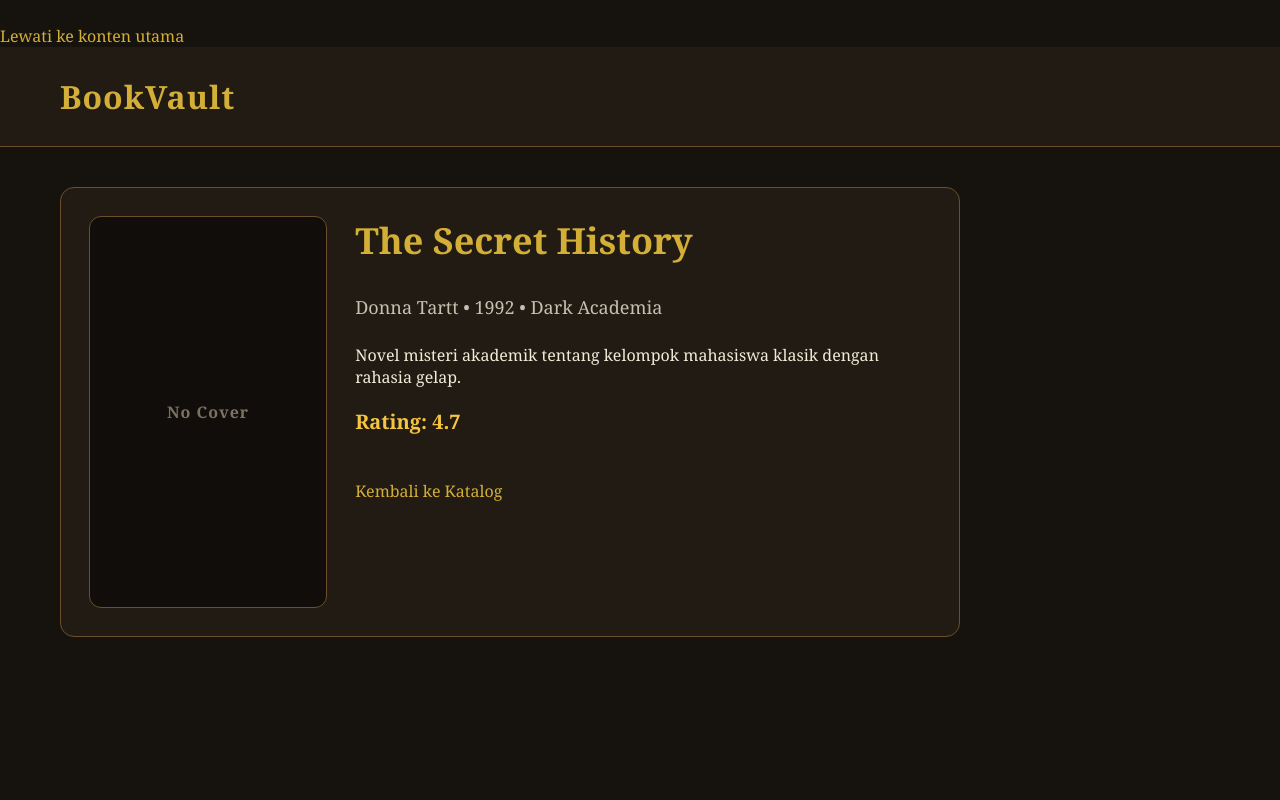
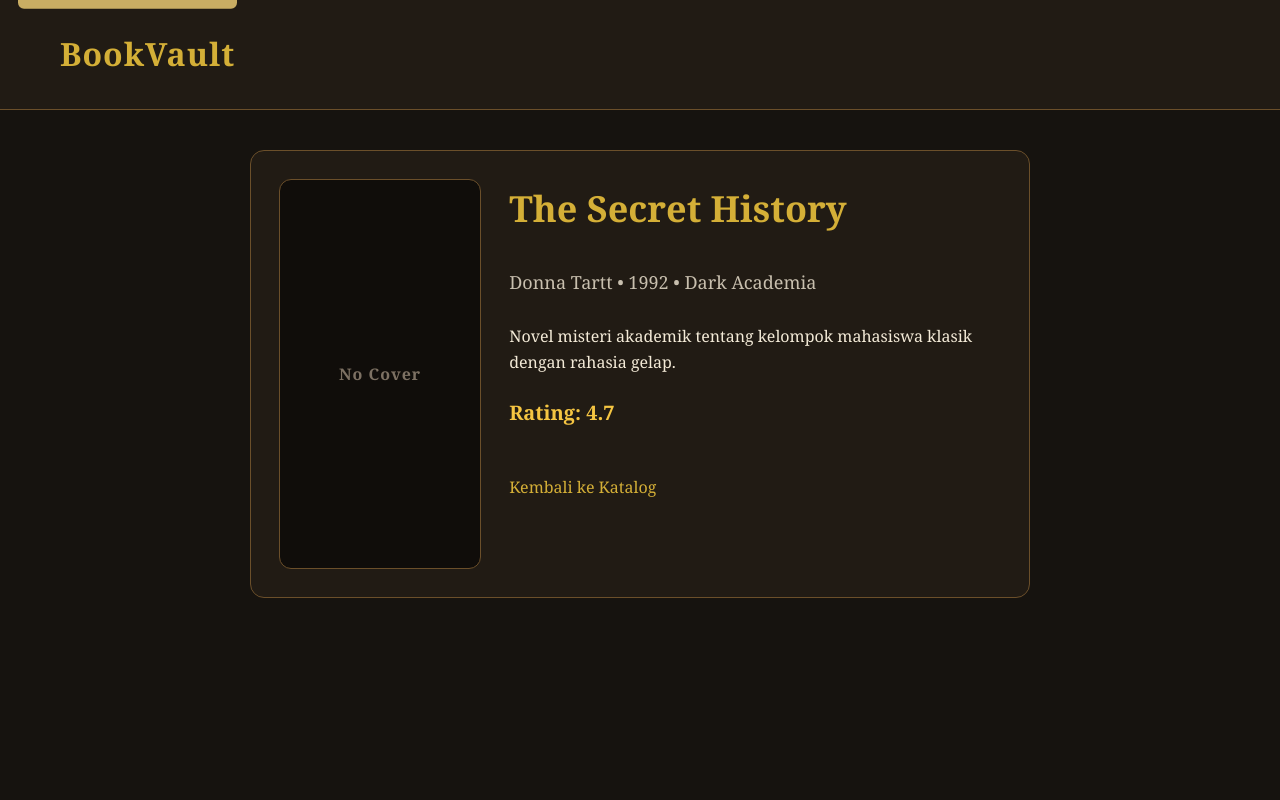
Before and after one commit to panjiaryasoma/bookvault-flask, a Flask app: page /book/1 in a window 1280 px wide. Run offline with Flask 3, Linux system fonts and the light colour scheme; data comes from the database, SQL or seed files in the repository.

Commit message:
Add shared BookVault design tokens

```diff
--- a/static/css/base.css
+++ b/static/css/base.css
@@ -1,22 +1,86 @@
+:root {
+    --canvas: #14110d;
+    --canvas-deep: #0f0d0a;
+    --surface: #1e1912;
+    --surface-raised: #262016;
+    --border: #463a27;
+    --border-soft: rgba(180, 154, 91, 0.22);
+    --text-primary: #f2eadb;
+    --text-secondary: #c8bca8;
+    --text-tertiary: #8f8373;
+    --accent: #c9ad63;
+    --accent-hover: #e0c878;
+    --success: #98b083;
+    --warning: #d0a45f;
+    --danger: #b8756d;
+    --radius-sm: 6px;
+    --radius-md: 12px;
+    --shell: 1180px;
+}
+
+* {
+    box-sizing: border-box;
+}
+
+html {
+    min-height: 100%;
+    scroll-behavior: smooth;
+}
+
 body {
-    font-family: Georgia, serif;
-    background: #16130f;
-    color: #f3ead7;
+    min-height: 100%;
     margin: 0;
     padding: 0;
+    background:
+        radial-gradient(circle at 18% 0%, rgba(201, 173, 99, 0.08), transparent 30%),
+        linear-gradient(180deg, var(--canvas), var(--canvas-deep));
+    color: var(--text-primary);
+    font-family: Inter, ui-sans-serif, system-ui, -apple-system, BlinkMacSystemFont, "Segoe UI", sans-serif;
+    line-height: 1.65;
 }
 
 a {
-    color: #d4af37;
+    color: var(--accent);
     text-decoration: none;
+    text-underline-offset: 4px;
 }
 
 a:hover {
-    opacity: 0.85;
+    color: var(--accent-hover);
+}
+
+button,
+input,
+select,
+textarea {
+    font: inherit;
+}
+
+button {
+    cursor: pointer;
 }
 
 .container {
-    padding: 35px 60px;
+    width: min(var(--shell), calc(100% - 40px));
+    margin: 0 auto;
+    padding: 40px 0 56px;
+}
+
+.skip-link {
+    position: absolute;
+    left: 18px;
+    top: 12px;
+    z-index: 1000;
+    padding: 10px 12px;
+    background: var(--accent);
+    color: var(--canvas);
+    border-radius: var(--radius-sm);
+    font-weight: 700;
+    transform: translateY(-160%);
+}
+
+.skip-link:focus {
+    transform: translateY(0);
 }
 
 .flash-container {
```
Also changed, not shown: other parts of static/css/base.css (+20 -19 lines).
